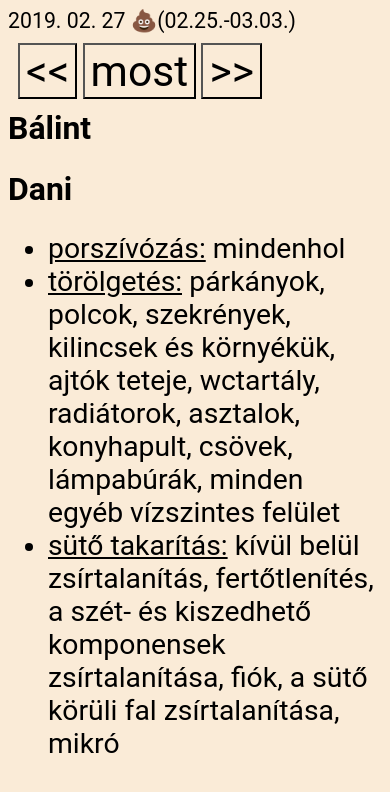
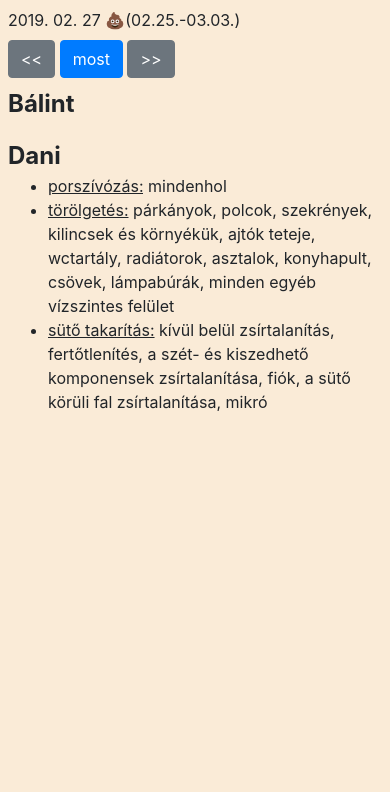
Before and after one commit to icguy/takkermakker, a website: page index.html in a window 390 px wide. Drawn offline with nearby package versions, Linux system fonts and the light colour scheme.

Commit message:
added bootstrap, mobile view is fancy

```diff
--- a/index.html
+++ b/index.html
@@ -3,22 +3,19 @@
 
 <head>
 	<meta charset="utf-8" />
+	<meta name="viewport" content="width=device-width, initial-scale=1">
+	<title>TakkerMakker</title>
+	<link rel="stylesheet" href="https://stackpath.bootstrapcdn.com/bootstrap/4.2.1/css/bootstrap.min.css" integrity="sha384-GJzZqFGwb1QTTN6wy59ffF1BuGJpLSa9DkKMp0DgiMDm4iYMj70gZWKYbI706tWS" crossorigin="anonymous">
 	<script src="https://cdnjs.cloudflare.com/ajax/libs/moment.js/2.24.0/moment.js"></script>
 	<script src="https://cdnjs.cloudflare.com/ajax/libs/jquery/3.3.1/jquery.js"></script>
 	<script src="takkermakker.js"></script>
 	<style>
 		* {
-			font-family: Roboto, Arial, Helvetica, sans-serif;
 			background-color: antiquewhite;
-			font-size: 1.1em;
 		}
 
 		.button-container {
 			padding: 10px;
-		}
-
-		button {
-			font-size: 2em;
 		}
 
 		.name {
@@ -33,14 +30,14 @@
 </head>
 
 <body>
-	<div id="date"></div>
-	<div class="button-container">
-		<button onclick="moveWeek(-1)">&lt;&lt;</button>
-		<button onclick="moveToNow()">most</button>
-		<button onclick="moveWeek(1)">&gt;&gt;</button>
-	</div>
-	<div class="todo-container">
-
+	<div class="p-2">
+		<div id="date"></div>
+		<div class="py-2">
+			<button class="btn btn-secondary" onclick="moveWeek(-1)">&lt;&lt;</button>
+			<button class="btn btn-primary" onclick="moveToNow()">most</button>
+			<button class="btn btn-secondary" onclick="moveWeek(1)">&gt;&gt;</button>
+		</div>
+		<div class="todo-container"></div>
 	</div>
 </body>
 
--- /dev/null
+++ b/server.js
@@ -0,0 +1,5 @@
+var connect = require('connect');
+var serveStatic = require('serve-static');
+connect().use(serveStatic(__dirname)).listen(8080, function(){
+    console.log('Server running on 8080...');
+});
```
Also changed, not shown: package.json (added, +22 -0 lines), 2 other files.
